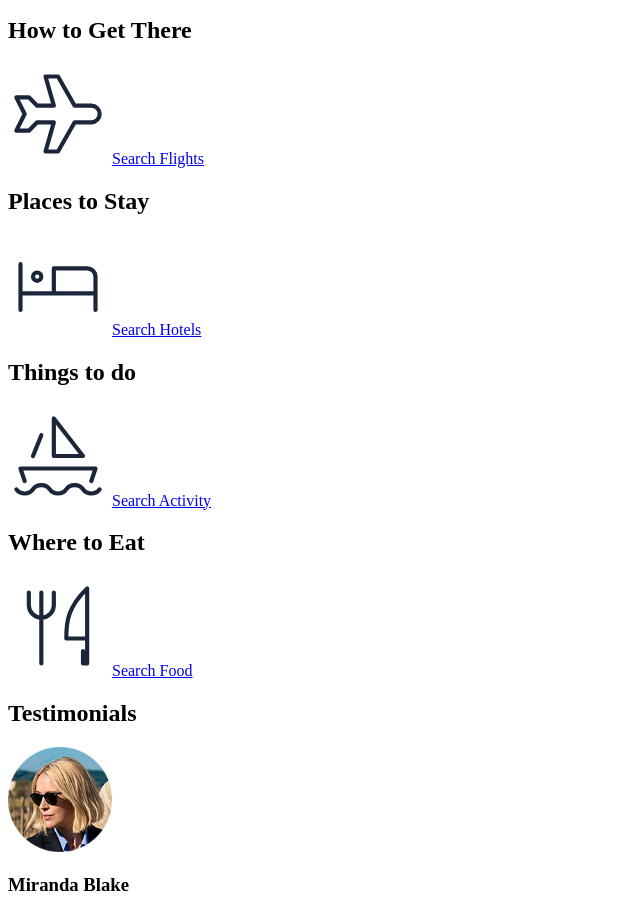
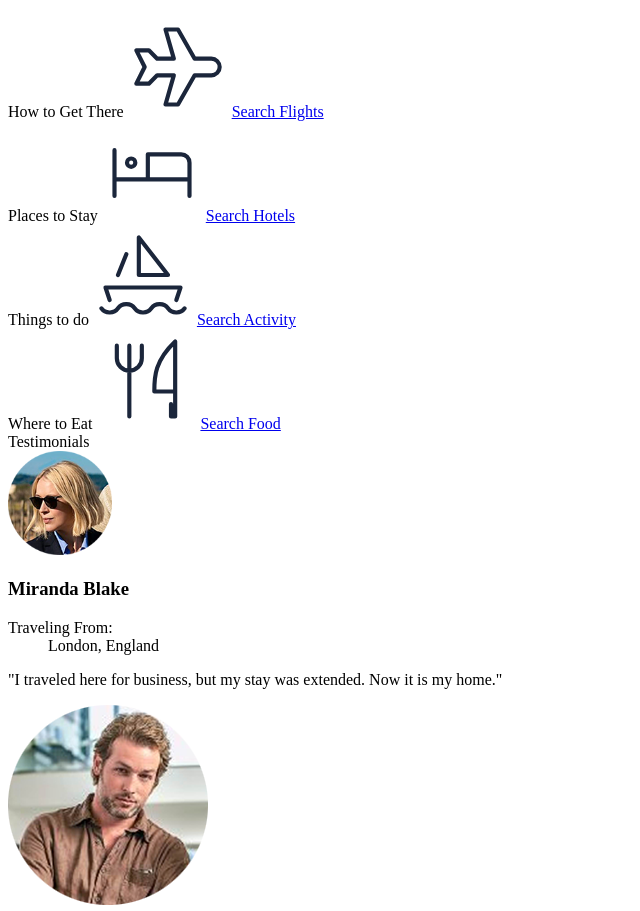
Before and after one commit to swest29/wonderlust, a plain HTML site: page index.html in a window 1280 px wide. Shown: the part 2028-2939 px from the top of the page, without its empty margins (0-640 px from the left). Drawn offline with Linux system fonts and the light colour scheme.

Commit message:
Update index.html

```diff
--- a/index.html
+++ b/index.html
@@ -60,7 +60,7 @@
                 <h2>Plan Your Trip</h2>
 
                 <section class="plan">
-                    <h2>How to Get There</h2>
+                    How to Get There
                     <svg xmlns="http://www.w3.org/2000/svg" class="icon icon-tabler icon-tabler-plane" width="100" height="100" viewBox="0 0 24 24" stroke-width="1" stroke="#1B263B" fill="none" stroke-linecap="round" stroke-linejoin="round">
                         <path stroke="none" d="M0 0h24v24H0z" fill="none"/>
                         <path d="M16 10h4a2 2 0 0 1 0 4h-4l-4 7h-3l2 -7h-4l-2 2h-3l2 -4l-2 -4h3l2 2h4l-2 -7h3z" />
@@ -68,7 +68,7 @@
                     <a href="#" title="Search for flights">Search Flights</a>
                 </section>
                 <section class="plan">
-                    <h2>Places to Stay</h2>
+                    Places to Stay
                     <svg xmlns="http://www.w3.org/2000/svg" class="icon icon-tabler icon-tabler-bed" width="100" height="100" viewBox="0 0 24 24" stroke-width="1" stroke="#1B263B" fill="none" stroke-linecap="round" stroke-linejoin="round">
                         <path stroke="none" d="M0 0h24v24H0z" fill="none"/>
                         <path d="M3 7v11m0 -4h18m0 4v-8a2 2 0 0 0 -2 -2h-8v6" />
@@ -77,7 +77,7 @@
                     <a href="#" title="Search for Hotels">Search Hotels</a>
                 </section>
                 <section class="plan">
-                    <h2>Things to do</h2>
+                    Things to do
                     <svg xmlns="http://www.w3.org/2000/svg" class="icon icon-tabler icon-tabler-sailboat" width="100" height="100" viewBox="0 0 24 24" stroke-width="1" stroke="#1B263B" fill="none" stroke-linecap="round" stroke-linejoin="round">
                         <path stroke="none" d="M0 0h24v24H0z" fill="none"/>
                         <path d="M2 20a2.4 2.4 0 0 0 2 1a2.4 2.4 0 0 0 2 -1a2.4 2.4 0 0 1 2 -1a2.4 2.4 0 0 1 2 1a2.4 2.4 0 0 0 2 1a2.4 2.4 0 0 0 2 -1a2.4 2.4 0 0 1 2 -1a2.4 2.4 0 0 1 2 1a2.4 2.4 0 0 0 2 1a2.4 2.4 0 0 0 2 -1" />
@@ -88,7 +88,7 @@
                     <a href="#" title="Search for Activities">Search Activity</a>
                 </section>
                 <section class="plan">
-                    <h2>Where to Eat</h2>
+                    Where to Eat
                     <svg xmlns="http://www.w3.org/2000/svg" class="icon icon-tabler icon-tabler-tools-kitchen-2" width="100" height="100" viewBox="0 0 24 24" stroke-width="1" stroke="#1B263B" fill="none" stroke-linecap="round" stroke-linejoin="round">
                         <path stroke="none" d="M0 0h24v24H0z" fill="none"/>
                         <path d="M19 3v12h-5c-.023 -3.681 .184 -7.406 5 -12zm0 12v6h-1v-3m-10 -14v17m-3 -17v3a3 3 0 1 0 6 0v-3" />
@@ -97,7 +97,7 @@
                 </section>
             </section>
             <section id="testimonials">
-                <h2>Testimonials</h2>
+                Testimonials
 
                 <section>
                     <img src="images/miranda-blake-S.png"
@@ -217,10 +217,8 @@
                         <dt>Population:</dt>
                         <dd>923,608</dd>
                     </dl>
-                </div>
-            </section>
-
-</article>
+                </section>
+        </article>
     </main>
     <footer>
         <section id="contact-us">
```
